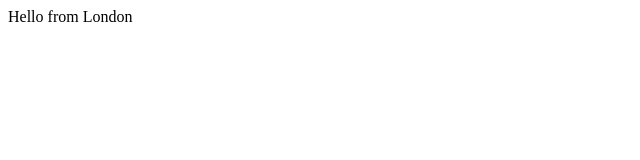
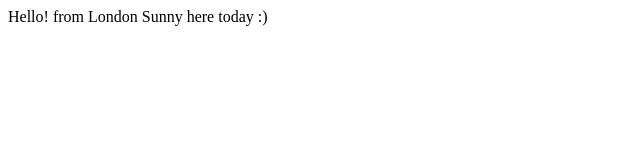
Before and after one commit to Akshay-1975/AkshayQArepoHello, a plain HTML site: page index.html in a window 1280 px wide. Shown: the whole page, without its empty margins (0-640 px from the left). Drawn offline with Linux system fonts and the light colour scheme.

Commit message:
file amended to add weatheer

```diff
--- a/index.html
+++ b/index.html
@@ -7,6 +7,8 @@
     <title>Document</title>
 </head>
 <body>
-    Hello from London
+    Hello! from London
+
+    Sunny here today :)
 </body>
 </html>
```
